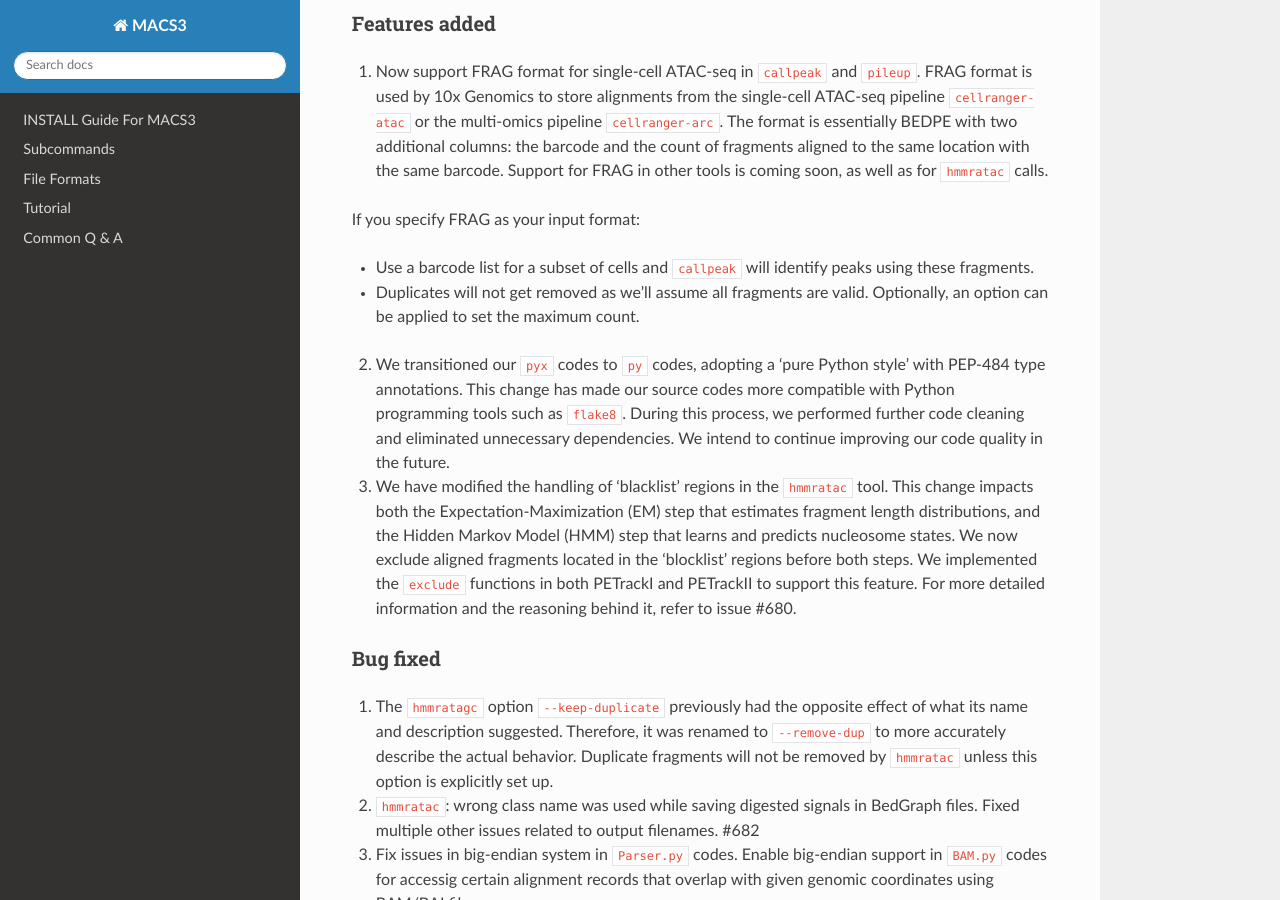
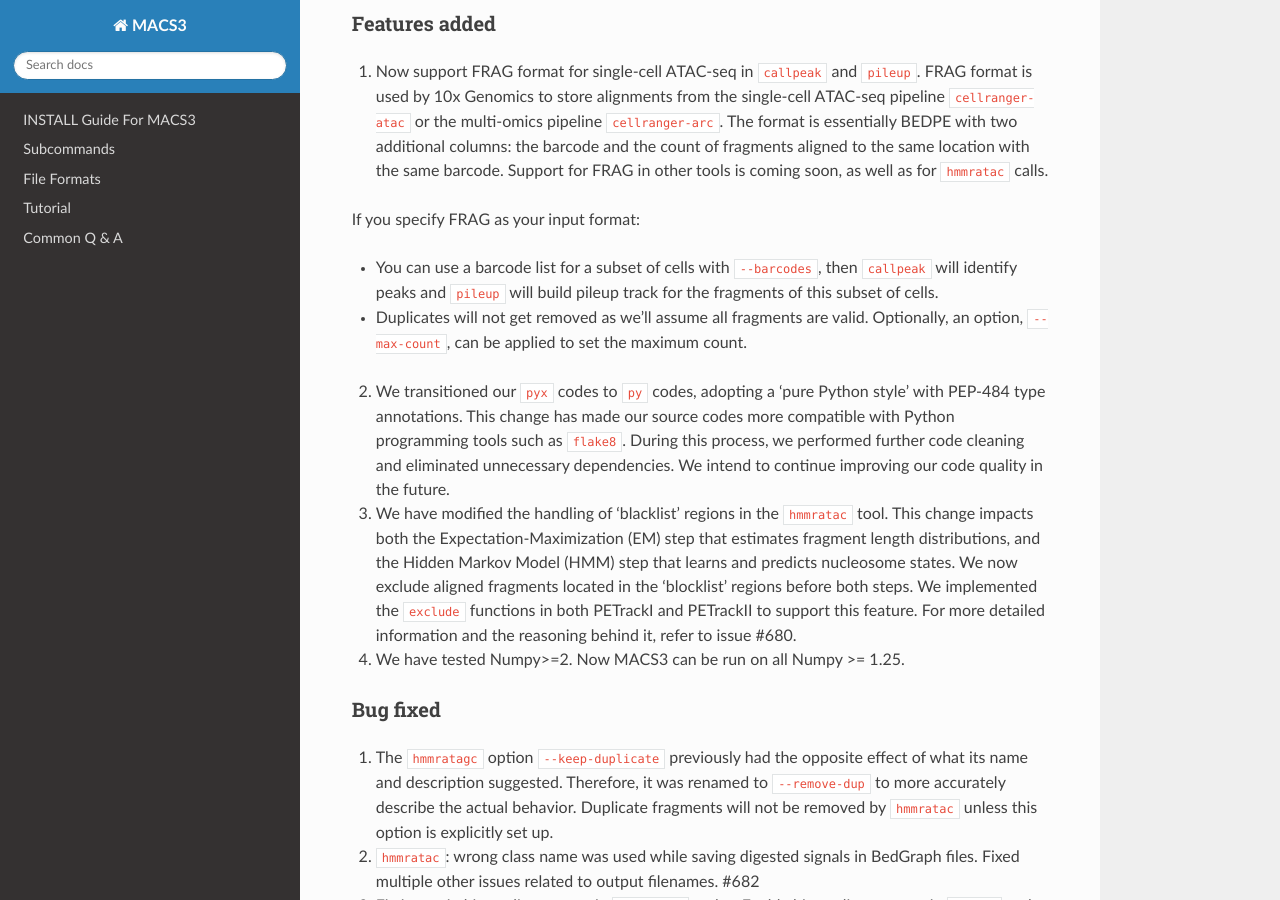
Before and after one commit to macs3-project/MACS, a Sphinx documentation site: the page built from docs/source/index.md, in a window 1280 px wide and 900 px high, scrolled down 766 px. Built offline with Sphinx 7.4.7 and the Read the Docs theme 3.1.0, drawn with Linux system fonts in a browser that asks for light colours; pages that are not in the unit, such as notebooks, are missing from menus.

Commit message:
numpy 2 support; update docs

```diff
--- a/docs/source/index.md
+++ b/docs/source/index.md
@@ -40,11 +40,12 @@ tools is coming soon, as well as for `hmmratac` calls.
 
 If you specify FRAG as your input format:
 
- - Use a barcode list for a subset of cells and `callpeak` will
-   identify peaks using these fragments.
+ - You can use a barcode list for a subset of cells with `--barcodes`,
+   then `callpeak` will identify peaks and `pileup` will build pileup
+   track for the fragments of this subset of cells.
  - Duplicates will not get removed as we'll assume all fragments are
-   valid. Optionally, an option can be applied to set the maximum
-   count.
+   valid. Optionally, an option, `--max-count`, can be applied to set
+   the maximum count.
 
 2) We transitioned our `pyx` codes to `py` codes, adopting a 'pure
 Python style' with PEP-484 type annotations. This change has made our
@@ -61,6 +62,8 @@ now exclude aligned fragments located in the 'blocklist' regions
 before both steps. We implemented the `exclude` functions in both
 PETrackI and PETrackII to support this feature. For more detailed
 information and the reasoning behind it, refer to issue #680.
+
+4) We have tested Numpy>=2. Now MACS3 can be run on all Numpy >= 1.25.
 
 ### Bug fixed
 
--- a/pyproject.toml
+++ b/pyproject.toml
@@ -1,5 +1,5 @@
 [build-system]
-requires=['setuptools>=68.0', 'numpy>=1.25,<2', 'scipy>=1.12', 'cykhash>=2.0', 'Cython>=3.0', 'scikit-learn>=1.3', 'hmmlearn>=0.3.2']
+requires=['setuptools>=68.0', 'numpy>=1.25', 'scipy>=1.12', 'cykhash>=2.0', 'Cython>=3.0', 'scikit-learn>=1.3', 'hmmlearn>=0.3.2']
 build-backend = "setuptools.build_meta"
 
 [project]
@@ -25,7 +25,7 @@ classifiers =['Development Status :: 5 - Production/Stable',
               'Programming Language :: Python :: 3.12',
               'Programming Language :: Python :: 3.13',
               'Programming Language :: Cython']
-dependencies = ["numpy>=1.25,<2",
+dependencies = ["numpy>=1.25",
 	        "scipy>=1.12",
              	"hmmlearn>=0.3.2",
                 "scikit-learn>=1.3",
```
Also changed, not shown: docs/source/docs/INSTALL.md (+1 -1 lines), 1 other file.
